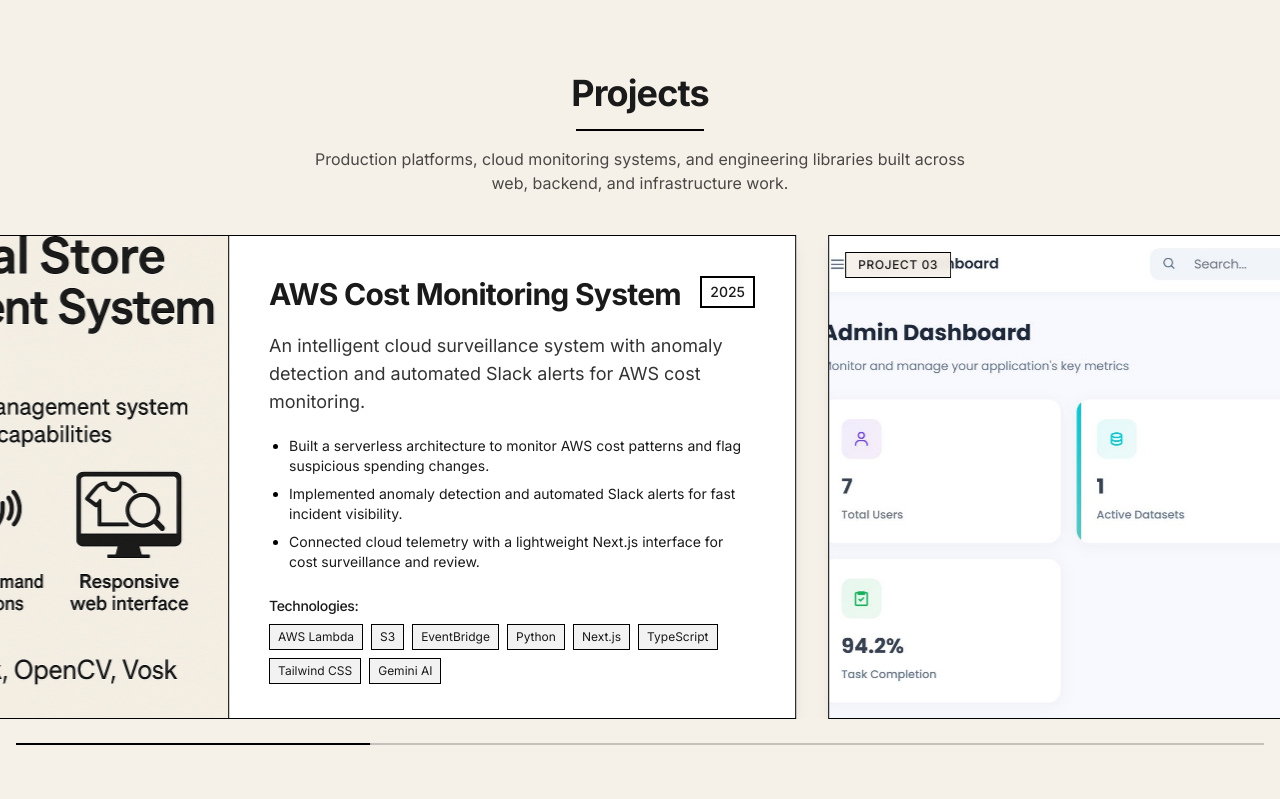
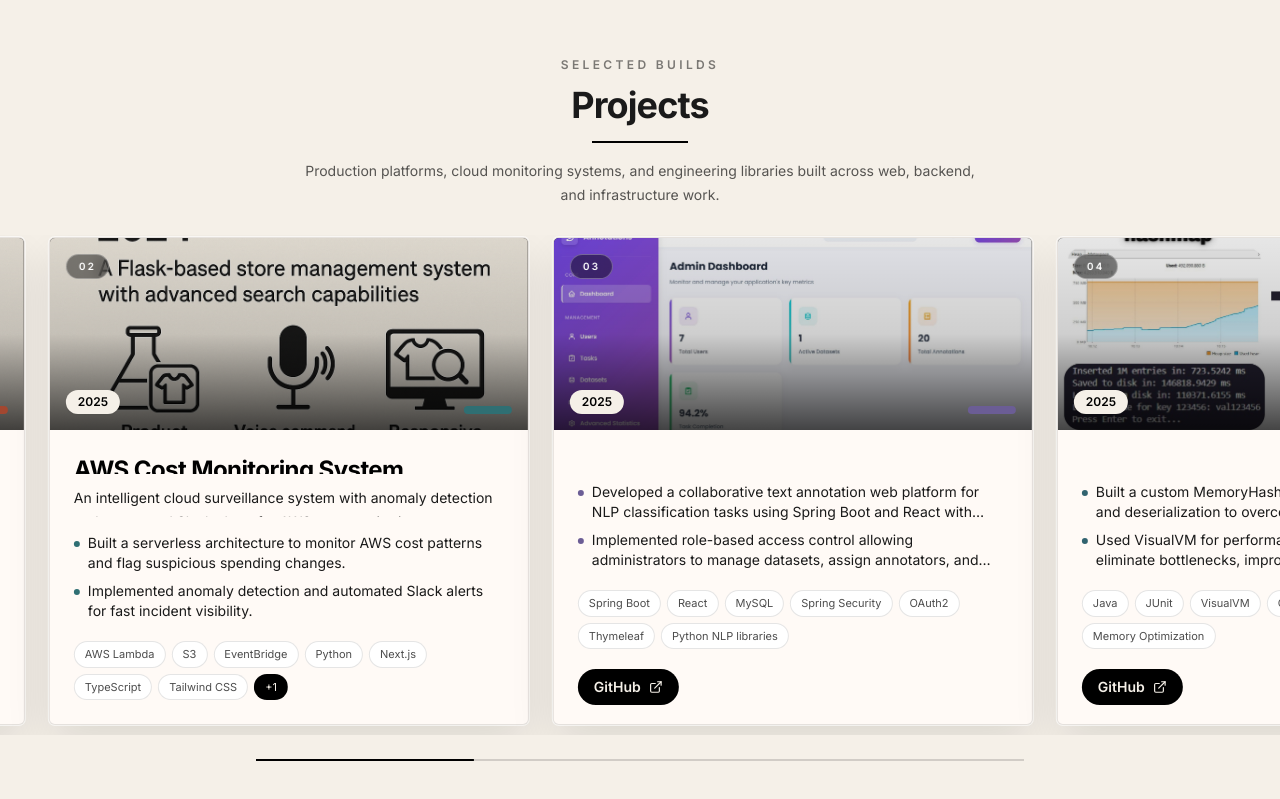
Before and after one commit to oudala/portf, a Next.js app: page / in a window 1280 px wide. Shown: the part 1484-2283 px from the top of the page. Built offline with nearby package versions, Linux system fonts and the light colour scheme.

Commit message:
Refine project card UI

```diff
--- a/components/sections/projects-section.tsx
+++ b/components/sections/projects-section.tsx
@@ -1,8 +1,9 @@
 "use client"
 
-import { useEffect, useRef, useState } from "react"
+import { type CSSProperties, useEffect, useRef, useState } from "react"
 import { motion, useScroll, useTransform } from "framer-motion"
 import Image from "next/image"
+import { ExternalLink } from "lucide-react"
 
 interface Project {
   id: string
@@ -142,6 +143,8 @@ const projects: Project[] = [
   },
 ]
 
+const accentColors = ["#a34730", "#2f6f73", "#6b5d95", "#31636f", "#8a6a25", "#4f6f45", "#9c4f65"]
+
 export function ProjectsSection() {
   const sectionRef = useRef<HTMLElement>(null)
   const viewportRef = useRef<HTMLDivElement>(null)
@@ -163,7 +166,7 @@ export function ProjectsSection() {
       const distance = Math.max(0, trackWidth - viewportWidth)
 
       setScrollDistance(distance)
-      setSectionHeight(`${Math.max(window.innerHeight * 1.8, distance + window.innerHeight)}px`)
+      setSectionHeight(`${Math.max(window.innerHeight * 1.35, distance + window.innerHeight * 0.85)}px`)
     }
 
     updateMeasurements()
@@ -173,11 +176,12 @@ export function ProjectsSection() {
 
   return (
     <section id="projects" ref={sectionRef} className="relative" style={{ height: sectionHeight }}>
-      <div className="sticky top-0 flex h-screen flex-col overflow-hidden bg-[#f5f0e8] py-12 md:py-16">
-        <div className="container mx-auto mb-8 px-4 text-center md:mb-10">
-          <h2 className="text-4xl font-bold">Projects</h2>
-          <div className="mt-4 h-[2px] w-32 bg-black mx-auto"></div>
-          <p className="mx-auto mt-4 max-w-2xl text-sm text-black/70 md:text-base">
+      <div className="sticky top-0 flex h-screen flex-col overflow-hidden bg-[#f5f0e8] py-10 md:py-12">
+        <div className="container mx-auto mb-5 px-4 text-center md:mb-7">
+          <p className="text-xs font-semibold uppercase tracking-[0.28em] text-black/50">Selected builds</p>
+          <h2 className="mt-3 text-3xl font-bold md:text-4xl">Projects</h2>
+          <div className="mx-auto mt-4 h-[2px] w-24 bg-black"></div>
+          <p className="mx-auto mt-4 max-w-2xl text-sm leading-6 text-black/65">
             Production platforms, cloud monitoring systems, and engineering libraries built across web, backend, and
             infrastructure work.
           </p>
@@ -187,7 +191,7 @@ export function ProjectsSection() {
           <motion.div
             ref={trackRef}
             style={{ x }}
-            className="flex h-full gap-5 px-4 will-change-transform md:gap-8 md:px-8 lg:px-12"
+            className="flex h-full items-center gap-4 px-4 pb-2 will-change-transform md:gap-5 md:px-8 lg:gap-6 lg:px-12"
           >
             {projects.map((project, index) => (
               <ProjectCard key={project.id} project={project} index={index} />
@@ -196,7 +200,7 @@ export function ProjectsSection() {
         </div>
 
         <div className="container mx-auto mt-6 px-4">
-          <div className="h-[2px] overflow-hidden bg-black/20">
+          <div className="mx-auto h-[2px] max-w-3xl overflow-hidden bg-black/15">
             <motion.div className="h-full origin-left bg-black" style={{ scaleX: progressScale }} />
           </div>
         </div>
@@ -206,39 +210,61 @@ export function ProjectsSection() {
 }
 
 function ProjectCard({ project, index }: { project: Project; index: number }) {
+  const visibleTech = project.technologies.slice(0, 7)
+  const hiddenTechCount = project.technologies.length - visibleTech.length
+  const accentColor = accentColors[index % accentColors.length]
+
   return (
-    <article className="grid h-full min-w-[86vw] overflow-hidden border border-black bg-white shadow-lg md:min-w-[760px] lg:min-w-[1080px] lg:grid-cols-[0.95fr_1.05fr]">
-      <div className="relative min-h-44 border-b border-black lg:min-h-0 lg:border-b-0 lg:border-r">
-        <Image src={project.image} alt={project.title} fill className="object-cover" unoptimized sizes="86vw" />
-        <div className="absolute left-4 top-4 border border-black bg-[#f5f0e8]/90 px-3 py-1 text-xs font-medium uppercase tracking-wider backdrop-blur-sm">
-          Project {String(index + 1).padStart(2, "0")}
+    <article
+      className="group flex h-[clamp(455px,61vh,560px)] min-w-[min(84vw,350px)] flex-col overflow-hidden rounded-[6px] border border-black/10 bg-[#fffaf6] shadow-[0_18px_45px_rgba(0,0,0,0.10)] ring-1 ring-white/60 transition duration-300 hover:-translate-y-1 hover:shadow-[0_24px_60px_rgba(0,0,0,0.14)] sm:min-w-[380px] md:min-w-[420px] lg:min-w-[455px] xl:min-w-[480px]"
+      style={{ "--project-accent": accentColor } as CSSProperties}
+    >
+      <div className="relative h-40 shrink-0 overflow-hidden bg-black sm:h-44 lg:h-48">
+        <Image
+          src={project.image}
+          alt={project.title}
+          fill
+          className="object-cover opacity-90 transition duration-700 group-hover:scale-105 group-hover:opacity-100"
+          unoptimized
+          sizes="(min-width: 1280px) 480px, (min-width: 1024px) 455px, (min-width: 768px) 420px, 84vw"
+        />
+        <div className="absolute inset-0 bg-gradient-to-t from-black/70 via-black/10 to-transparent" />
+        <div className="absolute left-4 top-4 rounded-full border border-white/30 bg-black/45 px-3 py-1 text-[10px] font-semibold uppercase tracking-[0.22em] text-white backdrop-blur">
+          {String(index + 1).padStart(2, "0")}
+        </div>
+        <div className="absolute bottom-4 left-4 right-4 flex items-end justify-between gap-3">
+          <span className="rounded-full bg-[#f5f0e8] px-3 py-1 text-xs font-semibold text-black shadow-sm">
+            {project.year}
+          </span>
+          <span className="h-2 w-12 rounded-full bg-[var(--project-accent)]" />
         </div>
       </div>
 
-      <div className="flex min-h-0 flex-col overflow-y-auto p-5 md:p-8 lg:p-10">
-        <div className="mb-5 flex flex-col gap-3 md:flex-row md:items-start md:justify-between">
-          <h3 className="text-2xl font-bold leading-tight md:text-3xl">{project.title}</h3>
-          <span className="w-fit shrink-0 border-2 border-black px-2 py-1 text-sm font-medium">{project.year}</span>
-        </div>
+      <div className="flex min-h-0 flex-1 flex-col p-5 md:p-6">
+        <h3 className="line-clamp-2 text-xl font-bold leading-tight text-black md:text-2xl">{project.title}</h3>
+        <p className="line-clamp-3 mt-3 text-sm leading-6 text-black/68">{project.description}</p>
 
-        <p className="text-base text-black/80 md:text-lg">{project.description}</p>
-
-        <ul className="mt-5 space-y-2 pl-5 text-sm text-black/90 marker:text-black">
-          {project.bulletPoints.map((point) => (
-            <li key={point} className="list-disc">
-              {point}
+        <ul className="mt-4 space-y-2 text-sm leading-5 text-black/78">
+          {project.bulletPoints.slice(0, 2).map((point) => (
+            <li key={point} className="flex gap-2">
+              <span className="mt-[0.55em] h-1.5 w-1.5 shrink-0 rounded-full bg-[var(--project-accent)]" />
+              <span className="line-clamp-2">{point}</span>
             </li>
           ))}
         </ul>
 
-        <div className="mt-auto pt-6">
-          <h4 className="mb-2 text-sm font-medium">Technologies:</h4>
-          <div className="flex flex-wrap gap-2">
-            {project.technologies.map((tech) => (
-              <span key={tech} className="border border-black bg-black/5 px-2 py-1 text-xs">
+        <div className="mt-auto pt-5">
+          <div className="flex flex-wrap gap-1.5">
+            {visibleTech.map((tech) => (
+              <span key={tech} className="rounded-full border border-black/10 bg-white px-2.5 py-1 text-[11px] text-black/70">
                 {tech}
               </span>
             ))}
+            {hiddenTechCount > 0 && (
+              <span className="rounded-full border border-black/10 bg-black px-2.5 py-1 text-[11px] text-[#f5f0e8]">
+                +{hiddenTechCount}
+              </span>
+            )}
           </div>
 
           {project.url && (
@@ -246,9 +272,10 @@ function ProjectCard({ project, index }: { project: Project; index: number }) {
               href={project.url}
               target="_blank"
               rel="noopener noreferrer"
-              className="mt-6 inline-flex border border-black bg-black px-4 py-2 text-sm font-medium text-[#f5f0e8] transition-colors hover:bg-black/85"
+              className="mt-5 inline-flex items-center gap-2 rounded-full bg-black px-4 py-2 text-sm font-semibold text-[#f5f0e8] transition-colors hover:bg-black/85"
             >
               {project.linkLabel ?? "View project"}
+              <ExternalLink className="h-3.5 w-3.5" aria-hidden="true" />
             </a>
           )}
         </div>
```
